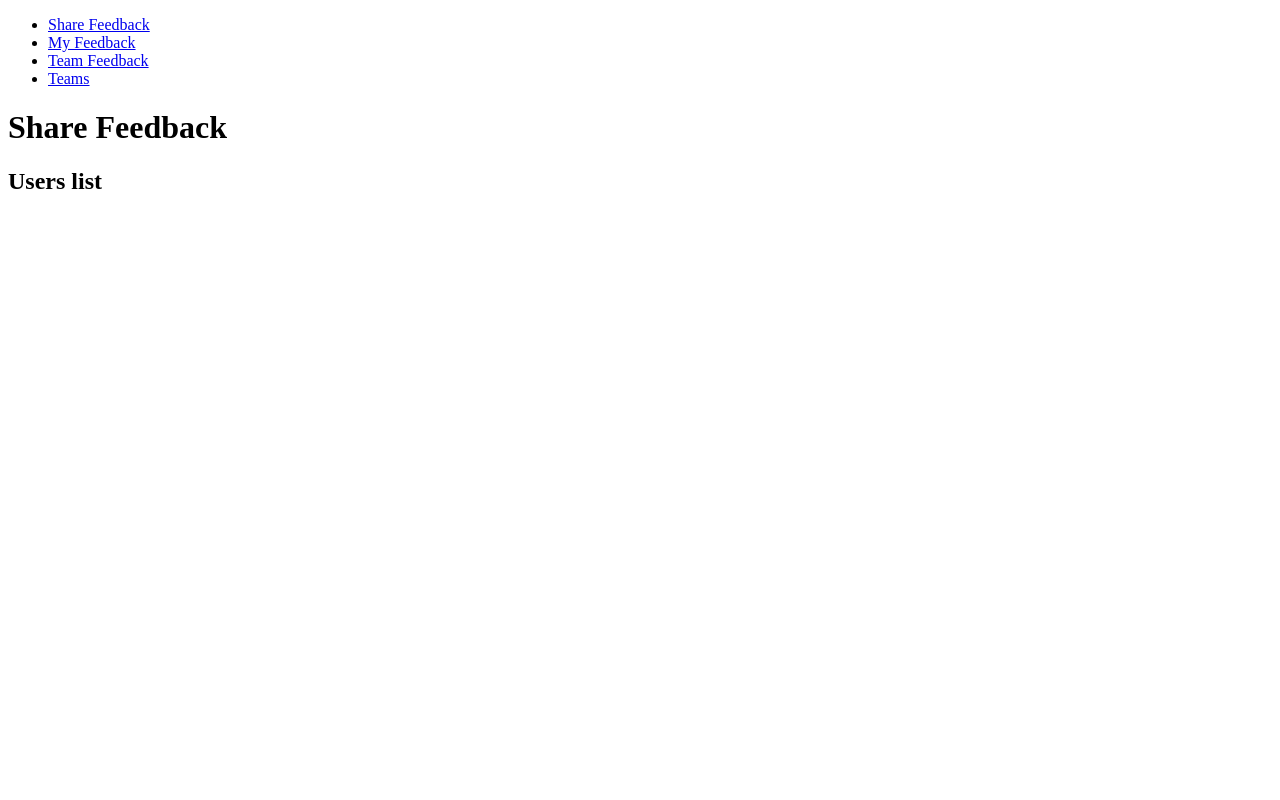
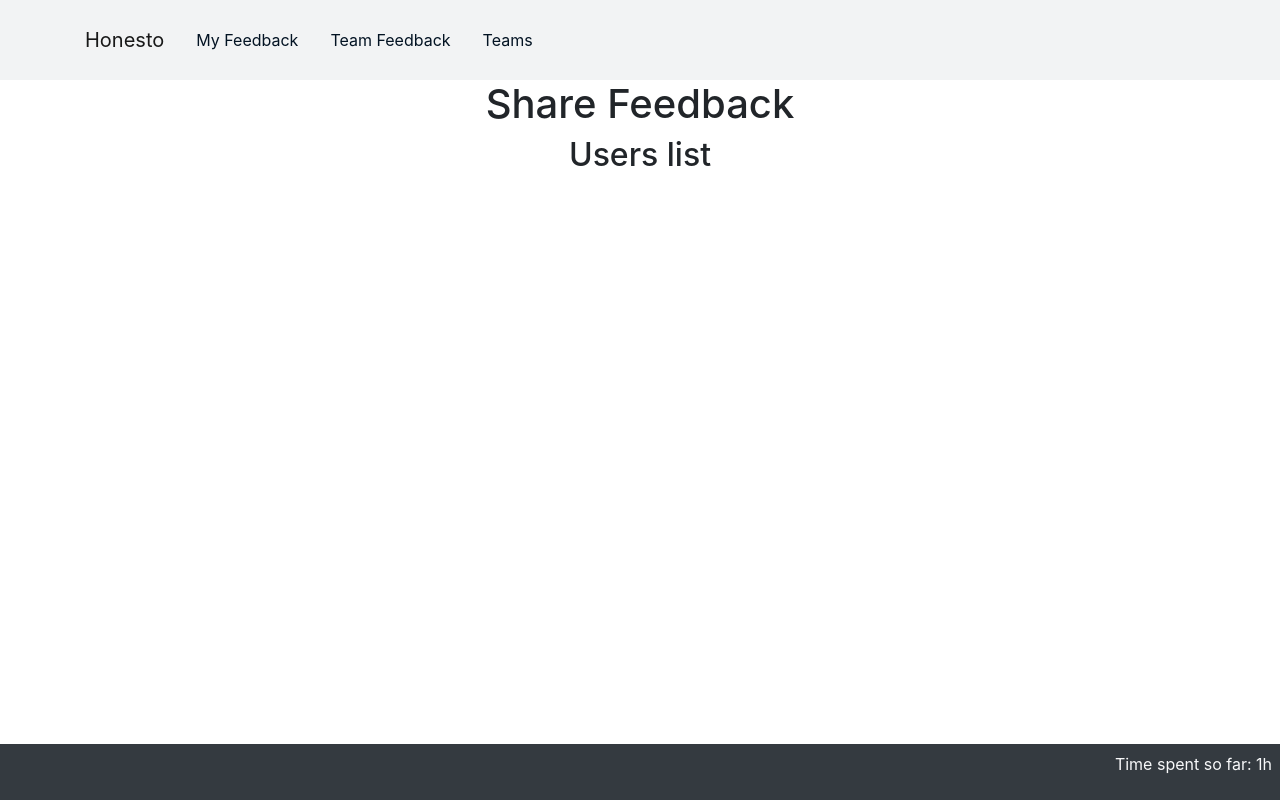
Before and after one commit to kabaros/honesto, a React (Create React App) app: page / in a window 1280 px wide. Built offline with nearby package versions, Linux system fonts and the light colour scheme.

Commit message:
chore: Add Bootstrap CSS framework
Add Bootstrap and style the navbar with navbar component

```diff
--- a/public/index.html
+++ b/public/index.html
@@ -15,6 +15,14 @@
       user's mobile device or desktop. See https://developers.google.com/web/fundamentals/web-app-manifest/
     -->
     <link rel="manifest" href="%PUBLIC_URL%/manifest.json" />
+
+    <link
+      rel="stylesheet"
+      href="https://stackpath.bootstrapcdn.com/bootstrap/4.3.1/css/bootstrap.min.css"
+      integrity="sha384-ggOyR0iXCbMQv3Xipma34MD+dH/1fQ784/j6cY/iJTQUOhcWr7x9JvoRxT2MZw1T"
+      crossorigin="anonymous"
+    />
+
     <!--
       Notice the use of %PUBLIC_URL% in the tags above.
       It will be replaced with the URL of the `public` folder during the build.
@@ -26,18 +34,25 @@
     -->
     <title>React App</title>
   </head>
+
   <body>
+    <div id="root"></div>
     <noscript>You need to enable JavaScript to run this app.</noscript>
-    <div id="root"></div>
-    <!--
-      This HTML file is a template.
-      If you open it directly in the browser, you will see an empty page.
 
-      You can add webfonts, meta tags, or analytics to this file.
-      The build step will place the bundled scripts into the <body> tag.
-
-      To begin the development, run `npm start` or `yarn start`.
-      To create a production bundle, use `npm run build` or `yarn build`.
-    -->
+    <script
+      src="https://code.jquery.com/jquery-3.3.1.slim.min.js"
+      integrity="sha384-q8i/X+965DzO0rT7abK41JStQIAqVgRVzpbzo5smXKp4YfRvH+8abtTE1Pi6jizo"
+      crossorigin="anonymous"
+    ></script>
+    <script
+      src="https://cdnjs.cloudflare.com/ajax/libs/popper.js/1.14.7/umd/popper.min.js"
+      integrity="sha384-UO2eT0CpHqdSJQ6hJty5KVphtPhzWj9WO1clHTMGa3JDZwrnQq4sF86dIHNDz0W1"
+      crossorigin="anonymous"
+    ></script>
+    <script
+      src="https://stackpath.bootstrapcdn.com/bootstrap/4.3.1/js/bootstrap.min.js"
+      integrity="sha384-JjSmVgyd0p3pXB1rRibZUAYoIIy6OrQ6VrjIEaFf/nJGzIxFDsf4x0xIM+B07jRM"
+      crossorigin="anonymous"
+    ></script>
   </body>
 </html>
--- a/src/components/App.js
+++ b/src/components/App.js
@@ -4,12 +4,15 @@ import NavBar from "./NavBar";
 import ShareFeedback from "./ShareFeedback";
 import ViewFeedback from "./ViewFeedback";
 import NoMatch from "./404page";
+
 function App() {
   return (
     <Router>
       <div>
         <NavBar />
-
+        <div className="container">
+          <div className="row">
+            <div className="col-lg-12 text-center ">
               <Switch>
                 <Route exact path="/">
                   <ShareFeedback />
@@ -22,6 +25,14 @@ function App() {
                 </Route>
               </Switch>
             </div>
+          </div>
+        </div>
+        <footer className="bg-dark navbar-dark fixed-bottom ">
+          <p className="muted text-right text-light p-2">
+            Time spent so far: 1h
+          </p>
+        </footer>
+      </div>
     </Router>
   );
 }
--- a/src/components/NavBar.js
+++ b/src/components/NavBar.js
@@ -1,9 +1,60 @@
 import React from "react";
-import { Link } from "react-router-dom";
+import { NavLink } from "react-router-dom";
+import styles from "./NavBar.module.css";
 
 const NavBar = () => {
   return (
-    <nav>
+    <nav
+      className={`${styles.nav} navbar navbar-expand-lg navbar-light static-top`}
+    >
+      <div className="container">
+        <NavLink className="navbar-brand" to="/">
+          Honesto
+        </NavLink>
+        <button
+          className="navbar-toggler"
+          type="button"
+          data-toggle="collapse"
+          data-target="#navbarResponsive"
+          aria-controls="navbarResponsive"
+          aria-expanded="false"
+          aria-label="Toggle navigation"
+        >
+          <span className="navbar-toggler-icon"></span>
+        </button>
+        <div className="collapse navbar-collapse" id="navbarResponsive">
+          <ul className="navbar-nav">
+            <li className="nav-item">
+              <NavLink
+                activeClassName={styles.activeLink}
+                className={`${styles.navLink}`}
+                to="/view-feedback/given"
+              >
+                My Feedback
+              </NavLink>
+            </li>
+            <li className="nav-item">
+              <NavLink
+                activeClassName={styles.activeLink}
+                className={`${styles.navLink}`}
+                to="/view-feedback/received"
+              >
+                Team Feedback
+              </NavLink>
+            </li>
+            <li className="nav-item">
+              <NavLink
+                activeClassName={styles.activeLink}
+                className={`${styles.navLink}`}
+                to="/teams"
+              >
+                Teams
+              </NavLink>
+            </li>
+          </ul>
+        </div>
+      </div>
+      {/* <nav>
       <ul>
         <li>
           <Link to="/">Share Feedback</Link>
@@ -18,6 +69,7 @@ const NavBar = () => {
           <Link to="/teams">Teams</Link>
         </li>
       </ul>
+    </nav>*/}
     </nav>
   );
 };
--- /dev/null
+++ b/src/components/NavBar.module.css
@@ -0,0 +1,20 @@
+.nav {
+  background-color: #f2f3f4;
+  padding: 20px;
+  /* padding-bottom: 0px; */
+}
+
+.navLink {
+  font-size: 16px;
+  line-height: 19px;
+  display: block;
+  padding: 0.5rem 1rem;
+  color: #031323;
+}
+.navLink:hover {
+  text-decoration: none;
+  color: #ab61e5;
+}
+.activeLink {
+  border-bottom: 3px solid #ab61e5;
+}
```
Lines whose indentation alone changed are shown as unchanged.
